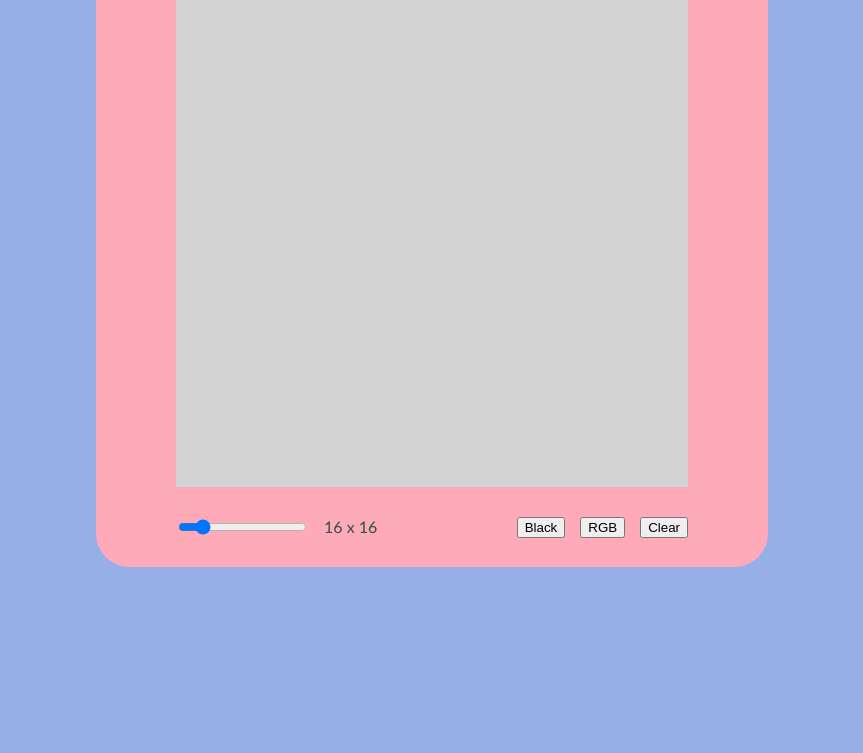
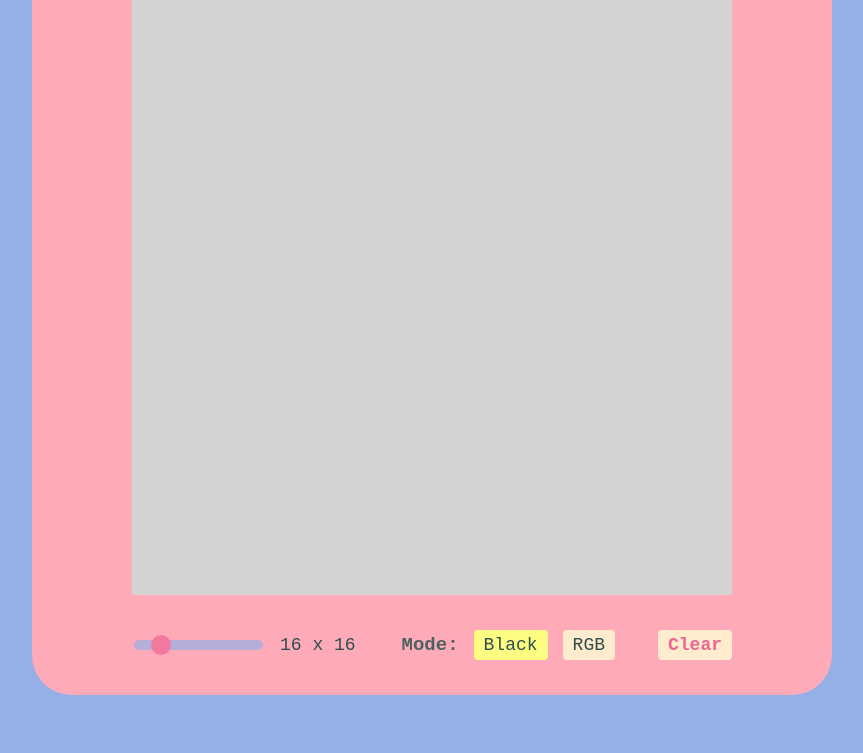
Before and after one commit to caylinvu/etchasketch, a plain HTML site: page index.html in a window 1280 px wide. Shown: the part 163-916 px from the top of the page, without its empty margins (208-1071 px from the left). Before the commit the page ends 800 px from the top, so only its background shows below. Drawn offline with Linux system fonts and the light colour scheme.

Commit message:
Add more CSS styling

```diff
--- a/index.html
+++ b/index.html
@@ -4,6 +4,7 @@
         <meta charset="UTF-8">
         <title>Etch-A-Sketch</title>
         <link rel="stylesheet" href="style.css">
+        <link rel="stylesheet" href="https://fonts.googleapis.com/css?family=Satisfy">
     </head>
     <body>
         <div class ="outer-container">
@@ -13,14 +14,21 @@
                     <div class="grid-container"></div>
                 </div>
                 <div class="interactive">
-                    <div class="slider-container">
-                        <input type="range" min="1" max="100" value="16" class="slider" oninput="updateRangeLabel()">
+                    <div class="slider-outer">
+                        <div class="slider-container">
+                            <input type="range" min="1" max="100" value="16" class="slider" oninput="updateRangeLabel()">
+                        </div>
                         <div class="range-label"></div>
                     </div>
                     <div class="button-container">
-                        <button class="black-button color-button">Black</button>
-                        <button class="rgb-button color-button">RGB</button>
-                        <button class="clear-button">Clear</button>
+                        <div class="color-button-container">
+                            <div class="mode">Mode:</div>
+                            <button class="black-button yellow">Black</button>
+                            <button class="rgb-button white">RGB</button>
+                        </div>
+                        <div class="clear-button-container">
+                            <button class="clear-button">Clear</button>
+                        </div>
                     </div>
                 </div>
             </div>
--- a/script.js
+++ b/script.js
@@ -55,7 +55,7 @@ function createGrid() {
         let gridSquare = document.createElement('div');
         gridSquare.classList.add("grid-square");
 
-        gridSquare.style.height = (512 / slider.value) + "px";
+        gridSquare.style.height = (600 / slider.value) + "px";
         gridSquare.style.width = gridSquare.style.height;
 
         gridContainer.appendChild(gridSquare);
@@ -95,5 +95,18 @@ document.body.addEventListener('mouseup', () => isDragging = false);
 
 // change draw color using buttons
 
-blackButton.addEventListener('click', () => drawColor = 'black');
-rgbButton.addEventListener('click', () => drawColor = 'random');
+blackButton.addEventListener('click', () => {
+    drawColor = 'black';
+    blackButton.classList.remove("white");
+    blackButton.classList.add("yellow");
+    rgbButton.classList.remove("yellow");
+    rgbButton.classList.add("white");
+});
+
+rgbButton.addEventListener('click', () => {
+    drawColor = 'random';
+    rgbButton.classList.remove("white");
+    rgbButton.classList.add("yellow");
+    blackButton.classList.remove("yellow");
+    blackButton.classList.add("white");
+});
--- a/style.css
+++ b/style.css
@@ -1,5 +1,4 @@
 body {
-    font-family:'Gill Sans', 'Gill Sans MT', Calibri, 'Trebuchet MS', sans-serif;
     background-color: rgb(150, 176, 231);
 }
 
@@ -12,18 +11,19 @@ body {
 .main-container {
     display: flex;
     flex-direction: column;
-    border-left: solid rgb(255, 170, 184) 80px;
-    border-right: solid rgb(255, 170, 184) 80px;
+    border-left: solid rgb(255, 170, 184) 100px;
+    border-right: solid rgb(255, 170, 184) 100px;
     border-radius: 5%;
 }
 
 .heading {
+    font-family: "Satisfy", monospace;
     display: flex;
     justify-content: center;
     align-items: center;
-    font-size: 50px;
+    font-size: 55px;
     background-color: rgb(255, 170, 184);
-    height: 80px;
+    height: 100px;
     font-weight: bold;
     color: rgb(253, 253, 129);
 }
@@ -31,15 +31,16 @@ body {
 .grid {
     display: flex;
     justify-content: center;
-    width: 512px;
-    height: 512px;
+    width: 600px;
+    height: 600px;
+    background: lightgrey;
 }
 
 .grid-container {
     display: flex;
     flex-wrap: wrap;
-    width: 512px;
-    height: 512px;
+    width: 600px;
+    height: 600px;
 }
 
 .grid-square {
@@ -51,27 +52,117 @@ body {
 }
 
 .interactive {
+    font-family:'Courier New', Courier, monospace;
     display: flex;
     justify-content: space-between;
     align-items: center;
     background-color: rgb(255, 170, 184);
-    height: 80px;
+    height: 100px;
+}
+
+.slider-outer {
+    display: flex;
+    align-items: center;
+    gap: 15px;
 }
 
 .slider-container {
     display: flex;
-    gap: 15px;
+    align-items: center;
 }
 
 .slider {
+    -webkit-appearance: none;
+    appearance: none;
+    width: 100%;
+    height: 10px;
+    border-radius: 5px;
+    background:rgb(150, 176, 231);
+    opacity: 0.7;
+    -webkit-transition: .2s;
+    transition: opacity .2s;
+}
 
+.slider:hover {
+    opacity: 1;
+}
+
+.slider::-webkit-slider-thumb {
+    -webkit-appearance: none;
+    appearance: none;
+    width: 20px;
+    height: 20px;
+    border-radius: 50%;
+    background: rgb(238, 100, 146);
+    cursor: pointer;
+}
+
+.slider::-moz-range-thumb {
+    width: 20px;
+    height: 20px;
+    border-radius: 50%;
+    background: rgb(238, 100, 146);
+    cursor: pointer;
 }
 
 .range-label {
     color: darkslategrey;
+    font-size: 18px;
 }
 
 .button-container {
     display: flex;
+    gap: 43px;
+}
+
+.color-button-container {
+    display: flex;
     gap: 15px;
+    align-items: center;
 }
+
+.mode {
+    color: rgb(75, 99, 99);
+    font-weight: 600;
+    font-size: 19px;
+}
+
+.button-container button {
+    border: none;
+    border-radius: 4px;
+    font-family:'Courier New', Courier, monospace;
+    font-size: 18px;
+    padding-top: 5px;
+    padding-bottom: 5px;
+    padding-left: 10px;
+    padding-right: 10px;
+}
+
+.button-container button:hover {
+    cursor: pointer;
+    background-color: rgb(253, 253, 129);
+    box-shadow: 0 4px rgb(238, 100, 146);
+    transition: .2s;
+}
+
+.button-container button:active {
+    box-shadow: 0 1px rgb(238, 100, 146);
+    transform: translateY(2.5px);
+}
+
+.yellow {
+    background-color:rgb(253, 253, 129);
+}
+
+.white, .clear-button {
+    background-color: blanchedalmond;
+}
+
+.color-button-container button {
+    color: darkslategrey;
+}
+
+.clear-button {
+    color: rgb(238, 100, 146);
+    font-weight: 600;
+}
```
